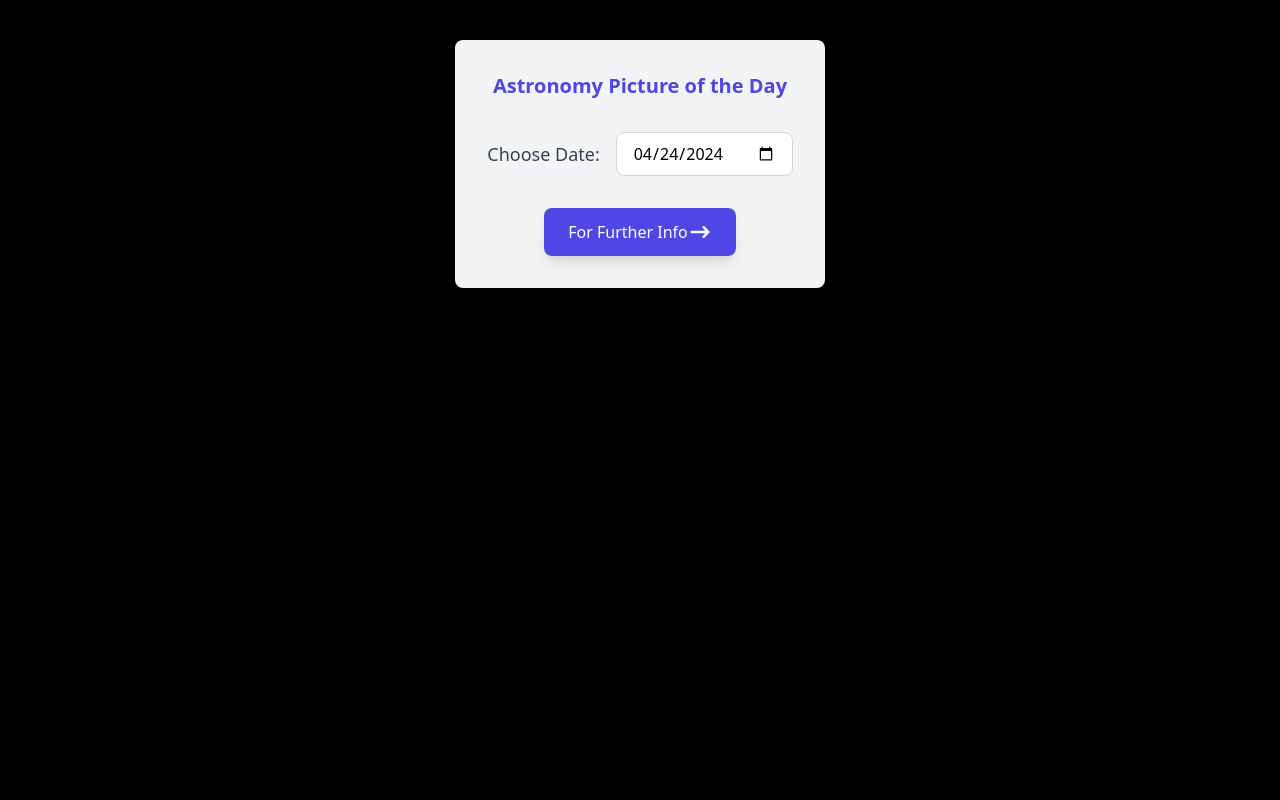
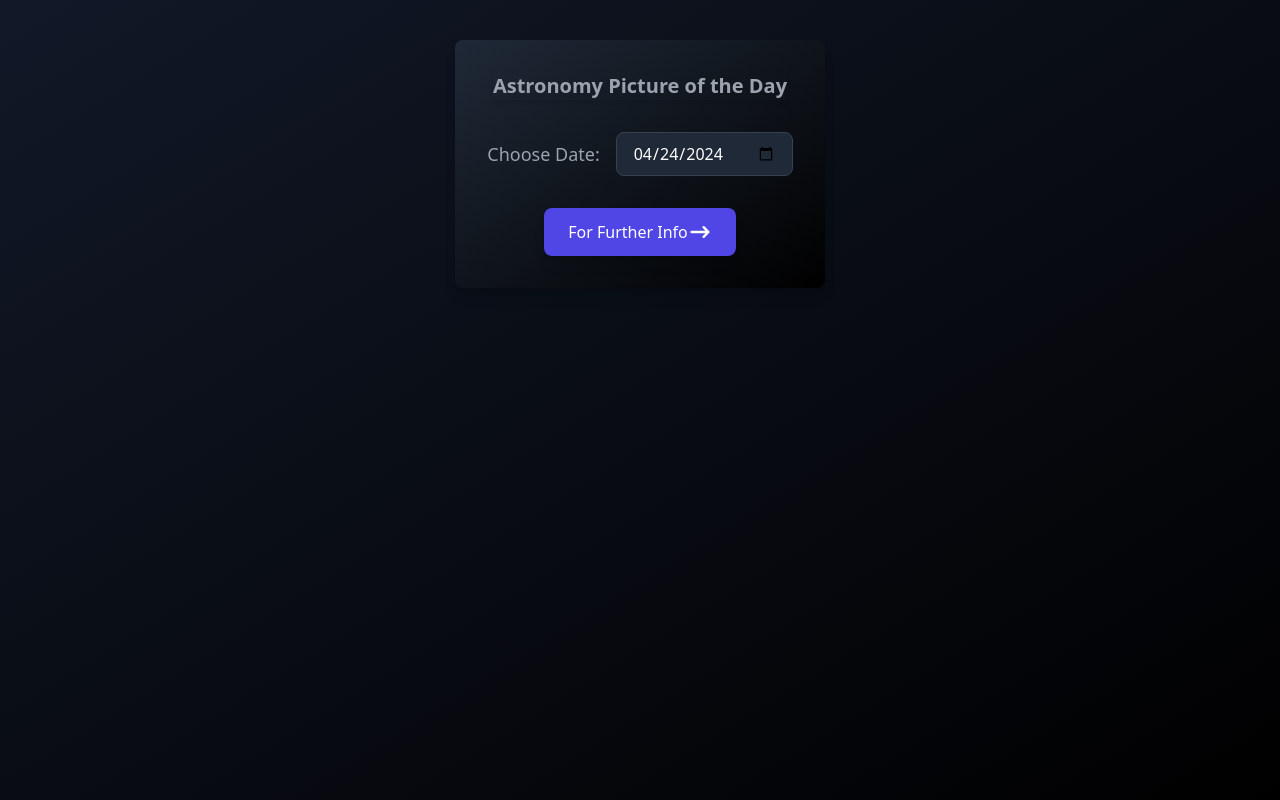
Before and after one commit to amandeepta/astropic, a React (Vite) app: page / in a window 1280 px wide. Built offline with nearby package versions, Linux system fonts and the light colour scheme; no server answers.

Commit message:
Added the info page

```diff
--- a/src/App.jsx
+++ b/src/App.jsx
@@ -7,7 +7,8 @@ function App() {
     return (
         <ApodProvider>
             <Router>
-                <div className="w-[100vw] h-[100vh] p-10 bg-black flex justify-center max-md:items-center overflow-x-hidden">
+            <div className="w-screen h-screen overflow-y-auto p-10 bg-gradient-to-br from-gray-900 to-black
+            flex justify-center max-md:items-center overflow-x-hidden max-md:p-3">
                     <Routes>
                     <Route path="/" element={<Front/>} />
                     <Route path = "/info" element = {<Info/>} />
--- a/src/components/ApodContext.jsx
+++ b/src/components/ApodContext.jsx
@@ -1,12 +1,31 @@
-import { createContext, useState } from "react";
-
+import { useState, useEffect, createContext } from 'react';
+import axios from 'axios';
 const ApodContext = createContext();
 
 export function ApodProvider({ children }) {
+    const [date, setDate] = useState(new Date().toISOString().split('T')[0]);
+    const[data,setData] = useState(null);
+    const apiKey = 'hVfDJaFp8bFG5ZrFTYiGLyfZFAIYcd3Ubc4IRlBU';
+    const [loading, setLoading] = useState(false);
 
-    const[data,setData] = useState(null);
+    const fetchApodData = async (date) => {
+        setLoading(true);
+        try {
+            const response = await axios.get(`https://api.nasa.gov/planetary/apod?api_key=${apiKey}&date=${date}`);
+            setData(response.data);
+        } catch (error) {
+            console.error('Error fetching the APOD data:', error);
+        } finally {
+            setLoading(false);
+        }
+    };
+
+    useEffect(() => {
+        fetchApodData(date);
+    }, [date]);
+
     return (
-        <ApodContext.Provider value = {{data, setData}}>
+        <ApodContext.Provider value = {{data, date, setDate, loading}}>
             {children}
         </ApodContext.Provider>
     )
--- a/src/components/Front.jsx
+++ b/src/components/Front.jsx
@@ -1,72 +1,71 @@
-import { useState, useEffect } from 'react';
-import axios from 'axios';
 import { Link } from 'react-router-dom';
-import { HiArrowNarrowRight } from "react-icons/hi";
+import { HiArrowNarrowRight } from 'react-icons/hi';
 import ApodContext from './ApodContext';
 import { useContext } from 'react';
 
 function Front() {
+    const { data, date, setDate, loading } = useContext(ApodContext);
 
-    const [date, setDate] = useState(new Date().toISOString().split('T')[0]);
-    const { data, setData } = useContext(ApodContext);
-    const [loading, setLoading] = useState(true);
-    const apiKey = 'hVfDJaFp8bFG5ZrFTYiGLyfZFAIYcd3Ubc4IRlBU'; // Your API key
-
-    // Handler function to handle date input changes
     function handleDateChange(e) {
         setDate(e.target.value);
     }
 
-    // Function to fetch APOD data for a specific date
-    const fetchApodData = async (date) => {
-        setLoading(true);
-        try {
-            const response = await axios.get(`https://api.nasa.gov/planetary/apod?api_key=${apiKey}&date=${date}`);
-            setData(response.data);
-        } catch (error) {
-            console.error('Error fetching the APOD data:', error);
-        } finally {
-            setLoading(false);
-        }
-    };
+    return (
+        <div className="flex flex-col items-center justify-center w-max h-max space-y-8 p-8 bg-gradient-to-br from-gray-800
+         to-black rounded-lg shadow-lg">
+            {/* Loading message */}
+            {loading && (
+                <p className="text-xl font-semibold text-gray-500 animate-pulse">
+                    Loading...
+                </p>
+            )}
 
-    useEffect(() => {
-        fetchApodData(date);
-    }, [date]);
-
-    return (
-        <>
-            <div className="flex flex-col items-center justify-center w-max h-max
-            space-y-8 p-8 bg-gray-100 rounded-lg shadow-md ">
-                {/* Loading message */}
-                {loading && <p className="text-xl font-semibold text-gray-600">Loading...</p>}
-                <h1 className="text-xl font-bold text-indigo-600 text-center">
+            <h1 className="text-xl font-bold text-gray-400 text-center shadow-md">
                 Astronomy Picture of the Day
             </h1>
 
-
-
+            {/* Image */}
             {data?.url && (
-                    <img src={data.url} alt={data.title} className="w-full max-w-lg rounded-lg shadow-lg transition-transform duration-300 hover:scale-105" />
+                <img
+                    src={data.url}
+                    alt={data.title}
+                    className="w-full max-w-lg rounded-lg shadow-lg
+                    transition-transform duration-300 hover:scale-105"
+                />
             )}
 
             {/* Title */}
             {data?.title && (
-                    <h1 className="text-2xl font-bold text-gray-800">{data.title}</h1>
+                <h2 className="text-xl font-bold text-gray-400 mt-4 shadow-sm">
+                    {data.title}
+                </h2>
             )}
 
             {/* Date input */}
             <div className="flex items-center space-x-4">
-                    <label htmlFor="date" className="text-lg font-medium text-gray-700">Choose Date:</label>
-                    <input type="date" id="date" value={date} onChange={handleDateChange} className="px-4 py-2 border border-gray-300 rounded-lg focus:outline-none focus:border-indigo-500" />
+                <label htmlFor="date" className="text-lg font-medium text-gray-400">
+                    Choose Date:
+                </label>
+                <input
+                    type="date"
+                    id="date"
+                    value={date}
+                    onChange={handleDateChange}
+                    className="px-4 text-white py-2 border border-gray-700 bg-gray-800 rounded-lg
+                    focus:outline-none focus:ring focus:ring-indigo-600 transition duration-300"
+                />
             </div>
 
-                <Link to= '/info' className="flex items-center px-6 py-3 bg-indigo-600 text-white rounded-lg shadow-lg hover:bg-indigo-700 focus:outline-none focus:ring-2 focus:ring-indigo-400 transition-all duration-300">
+            {/* Link to info page */}
+            <Link
+                to="/info"
+                className="flex items-center px-6 py-3 bg-indigo-600 text-white
+                rounded-lg shadow-lg hover:bg-indigo-700 focus:outline-none focus:ring-2 focus:ring-indigo-400 transition-all duration-300"
+            >
                 <span className="flex-1">For Further Info</span>
                 <HiArrowNarrowRight className="w-6 h-6" />
             </Link>
         </div>
-        </>
     );
 }
 
--- a/src/components/Info.jsx
+++ b/src/components/Info.jsx
@@ -1,5 +1,5 @@
 import { Link } from 'react-router-dom';
-import { HiOutlineArrowNarrowLeft } from "react-icons/hi";
+import { HiOutlineArrowNarrowLeft } from 'react-icons/hi';
 import { useContext } from 'react';
 import ApodContext from './ApodContext';
 
@@ -7,32 +7,43 @@ function Info() {
     const { data } = useContext(ApodContext);
 
     return (
-        <div className="text-white p-8 flex flex-col">
-            <div className='flex items-center space-x-6'>
-                <Link to="/" className="flex items-center">
-                    <HiOutlineArrowNarrowLeft className='w-6 h-6' />
+        <div className="p-8 bg-gradient-to-br from-gray-800 to-black rounded-lg shadow-lg
+        flex flex-col space-y-10 ">
+            {/* Back link */}
+            <div className="flex items-center w-full h-auto">
+                <Link to="/" className="flex items-center p-2 bg-indigo-600 text-white rounded-lg
+                 hover:bg-indigo-700 transition duration-300 hover:scale-105">
+                    <HiOutlineArrowNarrowLeft className="w-6 h-6" />
                     <span className="ml-2">Back</span>
                 </Link>
             </div>
 
+            {/* APOD content */}
             {data ? (
-                <div className='mt-6 flex flex-row space-x-12 max-md:flex-col'>
+                <div className="flex flex-col lg:flex-row lg:space-x-12 max-md:flex-col max-md:space-y-8">
+                    {/* Image and title */}
                     <div>
                         {data?.url && (
-                        <img src={data.url} alt={data.title} className="w-full max-w-lg rounded-lg shadow-lg transition-transform duration-300 hover:scale-105" />
+                            <img
+                                src={data.url}
+                                alt={data.title}
+                                className="w-full max-w-lg rounded-lg shadow-lg transition-transform duration-300 hover:scale-105"
+                            />
                         )}
                         {data?.title && (
-                        <h2 className="text-2xl font-bold text-gray-800 mt-4">{data.title}</h2>
+                            <h2 className="text-2xl font-bold text-white mt-4 transition duration-300">{data.title}</h2>
                         )}
                     </div>
-                    <div className='w-full'>
+
+                    {/* Explanation */}
+                    <div className="lg:w-1/2 mt-4 lg:mt-0">
                         {data?.explanation && (
-                        <p className="mt-4 text-lg text-gray-600">{data.explanation}</p>
+                            <p className="text-lg text-gray-300 leading-relaxed transition duration-300">{data.explanation}</p>
                         )}
                     </div>
                 </div>
             ) : (
-                <p>No data available</p>
+                <p className="text-lg text-gray-400 transition duration-300">No data available</p>
             )}
         </div>
     );
```
Lines whose indentation alone changed are shown as unchanged.
